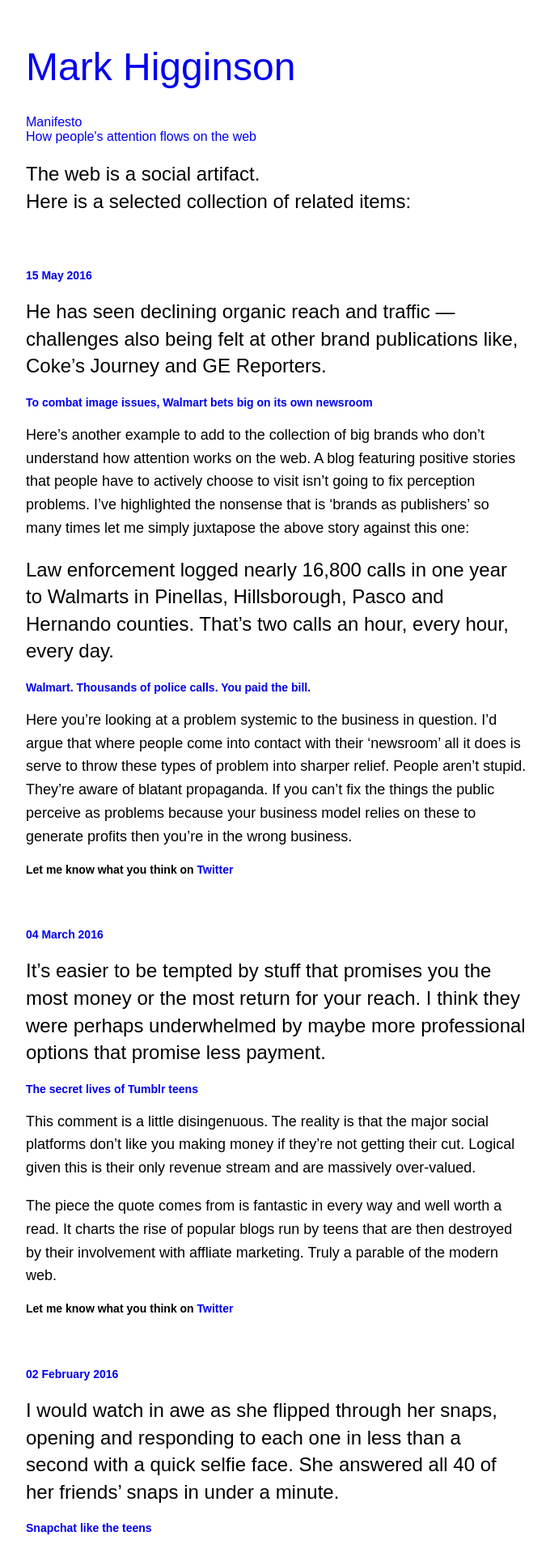
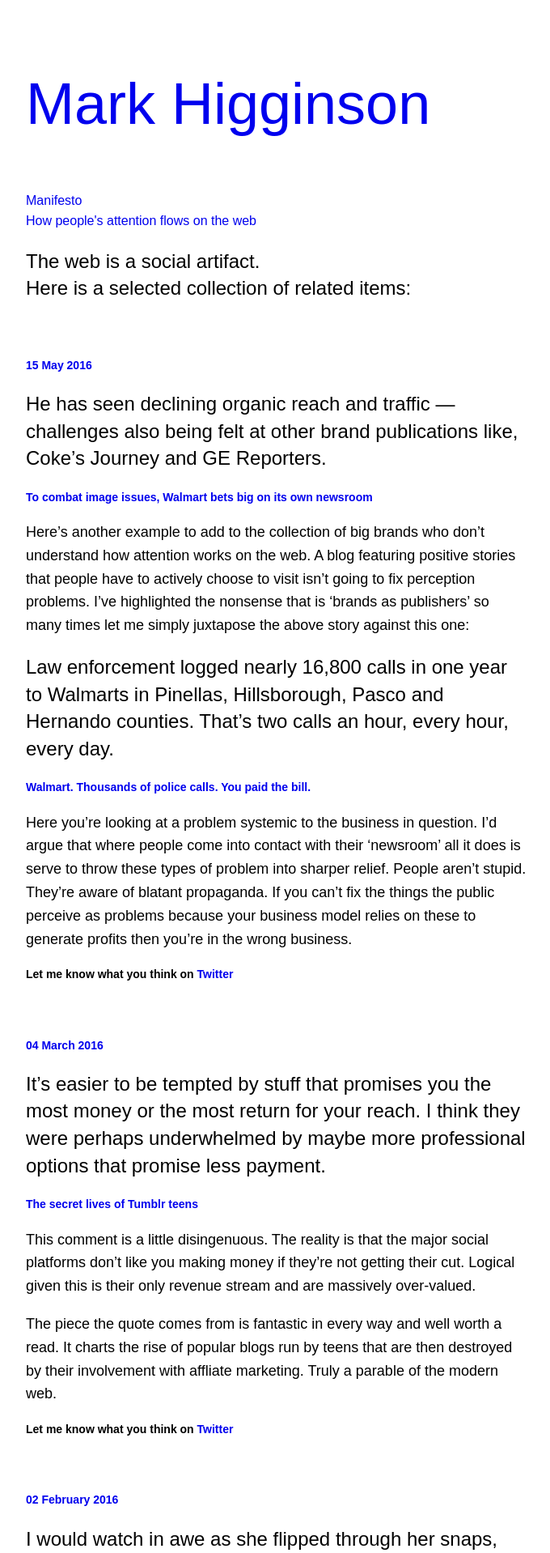
Before and after one commit to markhgn/markhgn.github.io, a Jekyll site: the page built from index.html, in a window 1280 px wide. Shown: the top 1918 px of the page at 81% size, without its empty margins (298-978 px from the left). Built offline with Jekyll 4.4.1, drawn with Linux system fonts in a browser that asks for light colours; the list of posts is cut into pages by our own code.

Commit message:
Line height edits

```diff
--- a/css/style.css
+++ b/css/style.css
@@ -10,8 +10,8 @@
 }
 
 h1 {
-  font-size: 48px;
-  font-weight:500;
+  font-size: 72px;
+  font-weight:400;
 }
 
 h2 {
@@ -40,12 +40,13 @@
 }
 
 blockquote {
-  font-size: 15px;
-  font-weight: 500;
+  font-size: 14px;
+  font-weight: 600;
 }
 
 a:link {
   text-decoration: none;
+  line-height: 1.6;
 }
 
 a:hover {
```
